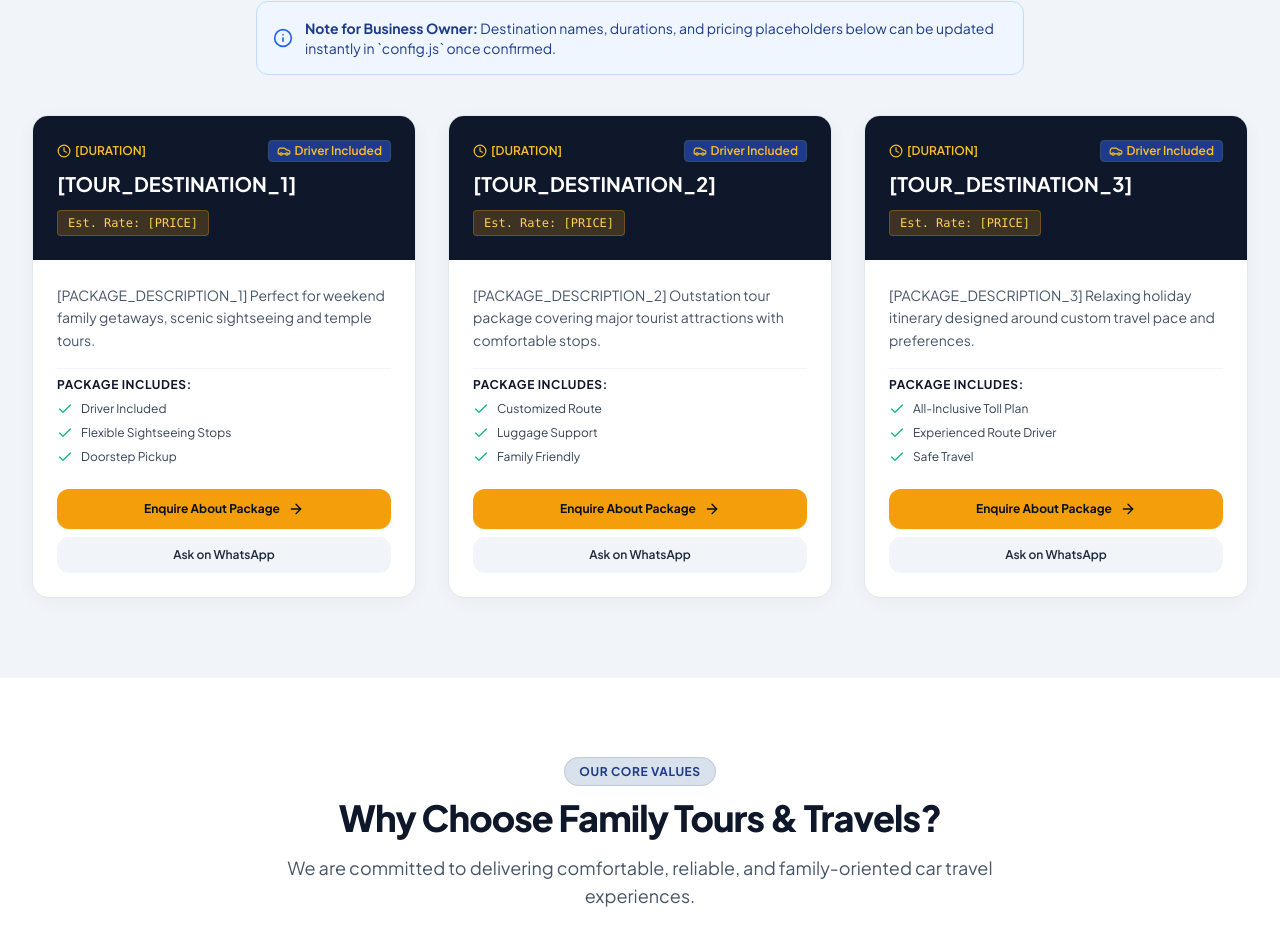
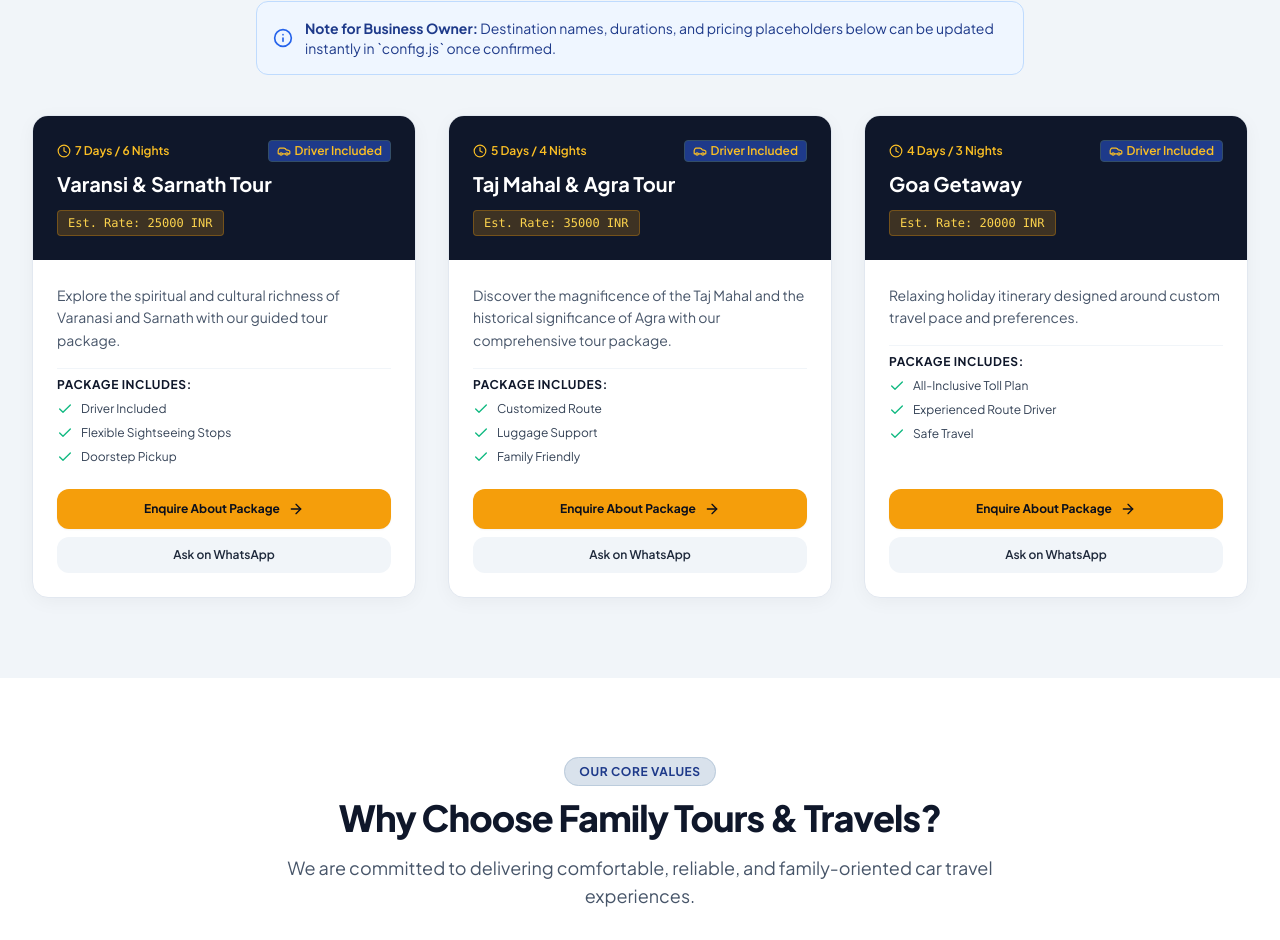
Before and after one commit to RamakrishnareddySyamala/family-tours-travels, a React (Vite) app: page / in a window 1280 px wide. Shown: the part 3282-4222 px from the top of the page. Built offline with nearby package versions, Linux system fonts and the light colour scheme; no server answers.

Commit message:
updating packages

```diff
--- a/src/constants/config.js
+++ b/src/constants/config.js
@@ -115,29 +115,29 @@ export const VEHICLE_DETAILS = {
 export const TOUR_PACKAGES = [
   {
     id: 1,
-    title: "[TOUR_DESTINATION_1]",
-    duration: "[DURATION]",
+    title: "Varansi & Sarnath Tour",
+    duration: "7 Days / 6 Nights",
     vehicle: "Suzuki Ertiga with Driver",
-    description: "[PACKAGE_DESCRIPTION_1] Perfect for weekend family getaways, scenic sightseeing and temple tours.",
-    price: "[PRICE]",
+    description: "Explore the spiritual and cultural richness of Varanasi and Sarnath with our guided tour package.",
+    price: "25000 INR",
     highlights: ["Driver Included", "Flexible Sightseeing Stops", "Doorstep Pickup"],
   },
   {
     id: 2,
-    title: "[TOUR_DESTINATION_2]",
-    duration: "[DURATION]",
+    title: "Taj Mahal & Agra Tour",
+    duration: "5 Days / 4 Nights",
     vehicle: "Suzuki Ertiga with Driver",
-    description: "[PACKAGE_DESCRIPTION_2] Outstation tour package covering major tourist attractions with comfortable stops.",
-    price: "[PRICE]",
+    description: "Discover the magnificence of the Taj Mahal and the historical significance of Agra with our comprehensive tour package.",
+    price: "35000 INR",
     highlights: ["Customized Route", "Luggage Support", "Family Friendly"],
   },
   {
     id: 3,
-    title: "[TOUR_DESTINATION_3]",
-    duration: "[DURATION]",
+    title: "Goa Getaway",
+    duration: "4 Days / 3 Nights",
     vehicle: "Suzuki Ertiga with Driver",
-    description: "[PACKAGE_DESCRIPTION_3] Relaxing holiday itinerary designed around custom travel pace and preferences.",
-    price: "[PRICE]",
+    description: "Relaxing holiday itinerary designed around custom travel pace and preferences.",
+    price: "20000 INR",
     highlights: ["All-Inclusive Toll Plan", "Experienced Route Driver", "Safe Travel"],
   },
 ];
```
